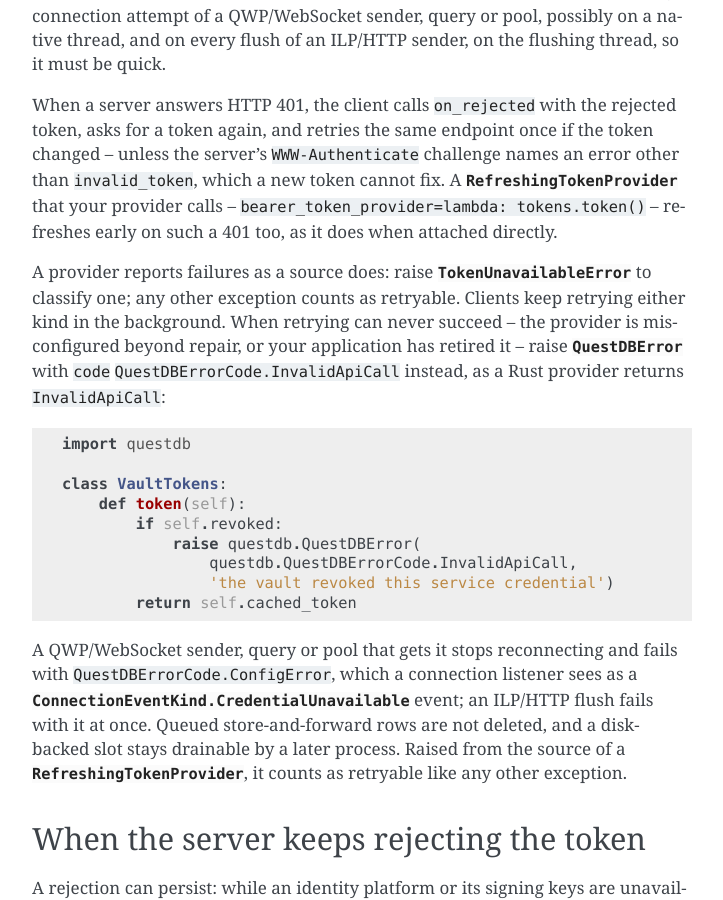
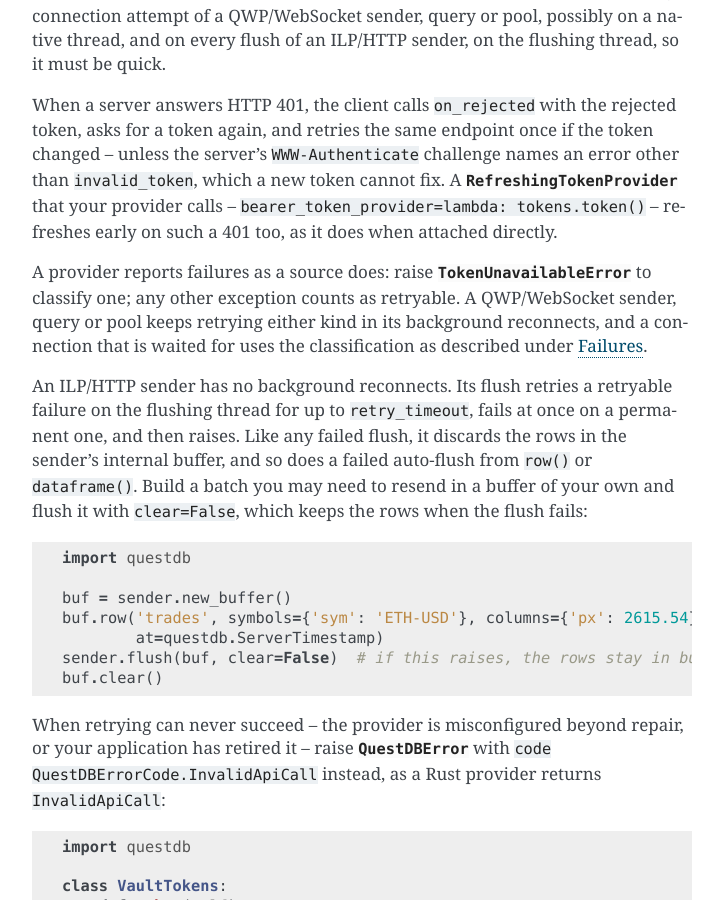
Before and after one commit to questdb/py-questdb-client, a Sphinx documentation site: the page built from docs/token_providers.rst, in a window 1280 px wide and 900 px high, scrolled down 2907 px. Shown: the whole window, without its empty margins (388-1111 px from the left). Built offline with Sphinx 7.4.7, drawn with Linux system fonts in a browser that asks for light colours.

Commit message:
docs(auth): scope background token retries to QWP/WebSocket
The token-provider guide and the BearerTokenProvider docstring said that
clients keep retrying a provider failure in the background, whatever a
TokenUnavailableError says. That holds for the background reconnects of
a QWP/WebSocket sender, query or pool, but not for ILP/HTTP: a flush
calls the provider on the flushing thread, retries a retryable failure
for up to retry_timeout, fails at once on a permanent one, and then
raises, discarding the rows in the sender's internal buffer as any
failed flush does. A reader who trusted the background retry could log
the error and lose those rows.

Scope the claim to QWP/WebSocket reconnects, note that a waited-for
connect honours the classification, describe the ILP/HTTP flush, and
show how to keep a batch for a resend: build it in sender.new_buffer()
and flush it with clear=False.

```diff
--- a/docs/token_providers.rst
+++ b/docs/token_providers.rst
@@ -151,9 +151,30 @@
 
 A provider reports failures as a source does: raise
 :class:`~questdb.auth.TokenUnavailableError` to classify one; any other
-exception counts as retryable. Clients keep retrying either kind in the
-background. When retrying can never succeed -- the provider is misconfigured
-beyond repair, or your application has retired it -- raise
+exception counts as retryable. A QWP/WebSocket sender, query or pool keeps
+retrying either kind in its background reconnects, and a connection that is
+waited for uses the classification as described under `Failures`_.
+
+An ILP/HTTP sender has no background reconnects. Its flush retries a
+retryable failure on the flushing thread for up to ``retry_timeout``, fails
+at once on a permanent one, and then raises. Like any failed flush, it
+discards the rows in the sender's internal buffer, and so does a failed
+auto-flush from ``row()`` or ``dataframe()``. Build a batch you may need to
+resend in a buffer of your own and flush it with ``clear=False``, which keeps
+the rows when the flush fails:
+
+.. code-block:: python
+
+    import questdb
+
+    buf = sender.new_buffer()
+    buf.row('trades', symbols={'sym': 'ETH-USD'}, columns={'px': 2615.54},
+            at=questdb.ServerTimestamp)
+    sender.flush(buf, clear=False)  # if this raises, the rows stay in buf
+    buf.clear()
+
+When retrying can never succeed -- the provider is misconfigured beyond
+repair, or your application has retired it -- raise
 :class:`~questdb.QuestDBError` with ``code`` ``QuestDBErrorCode.InvalidApiCall``
 instead, as a Rust provider returns ``InvalidApiCall``:
 
```
Also changed, not shown: 1 other file.
